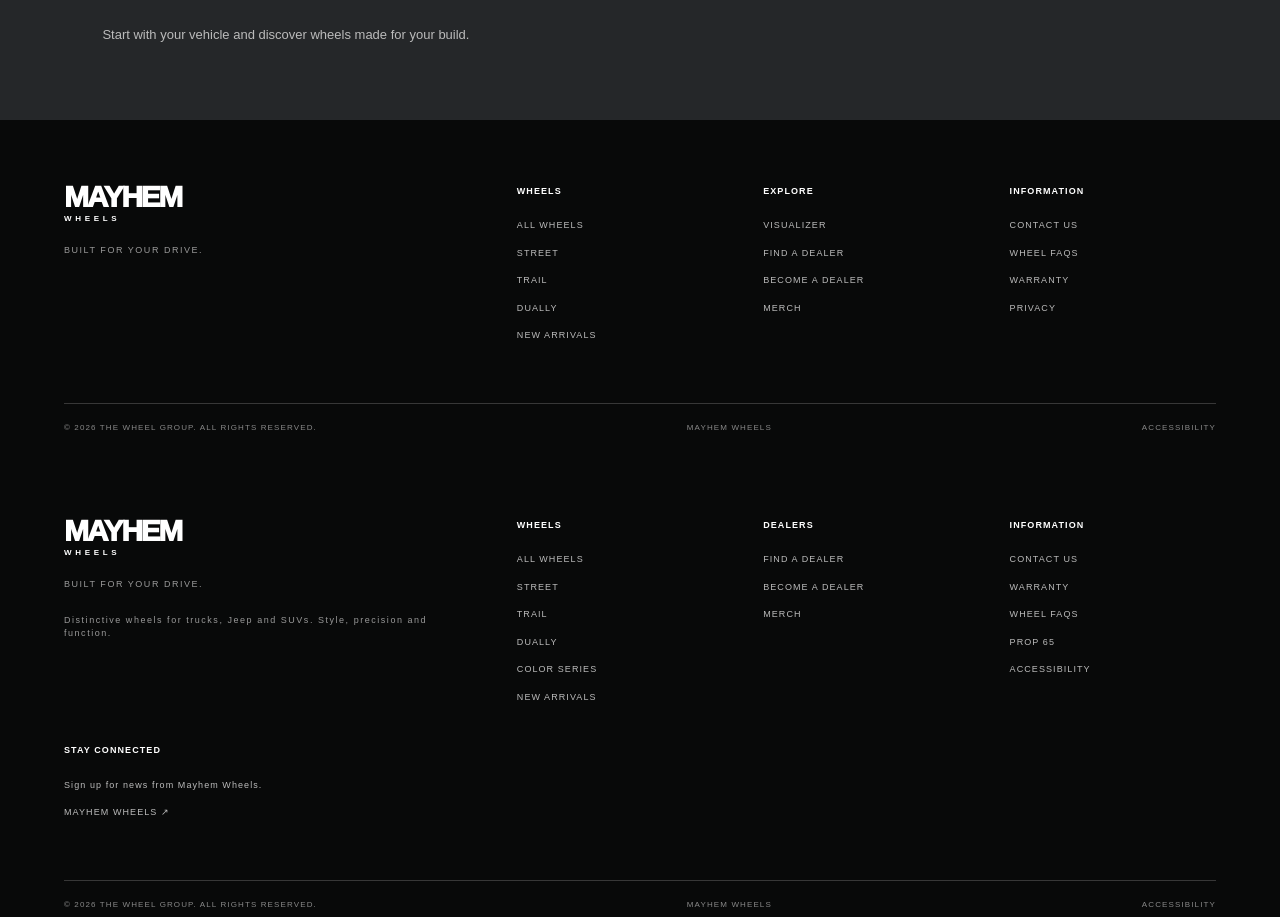
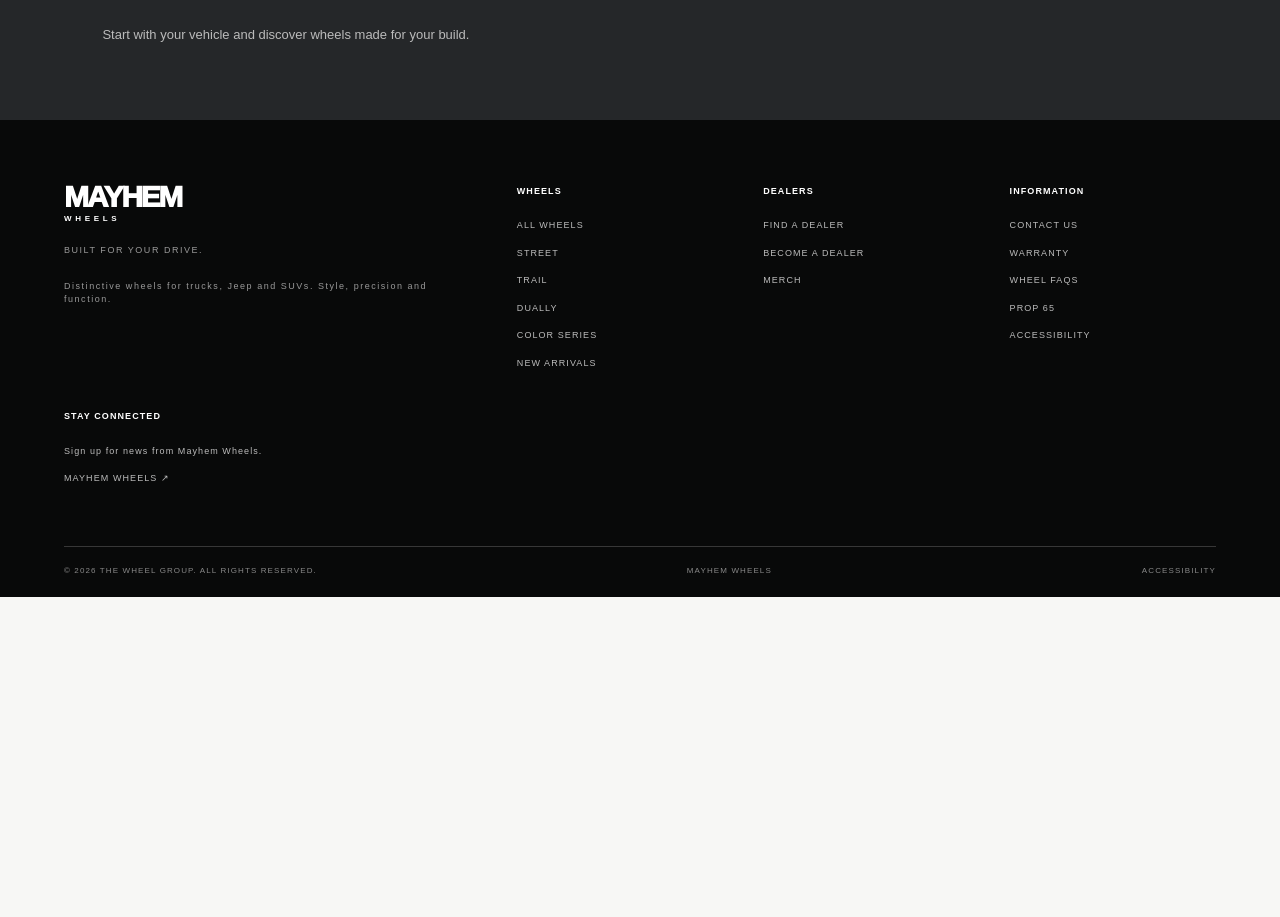
Before and after one commit to JackyCheungCode/Uranus, a Next.js app: page / in a window 1280 px wide. Shown: the part 3374-4291 px from the top of the page. After the commit the page ends 3971 px from the top, so only its background shows below. Built offline with nearby package versions, Linux system fonts and the light colour scheme.

Commit message:
Use global footer instead of homepage-only footer

```diff
--- a/src/app/page.tsx
+++ b/src/app/page.tsx
@@ -61,10 +61,6 @@ export default function HomePage() {
         <a href="/wheels" className="mw-button mw-button-light">SELECT YOUR VEHICLE ↗</a>
       </section>
 
-      <footer className="mw-footer">
-        <div className="mw-footer-main"><div><a href="/" className="mw-wordmark mw-footer-logo">MAYHEM<span>WHEELS</span></a><p>BUILT FOR YOUR DRIVE.</p></div><div className="mw-footer-column"><b>WHEELS</b><a href="/wheels">ALL WHEELS</a><a href="/wheels?category=street">STREET</a><a href="/wheels?category=trail">TRAIL</a><a href="/wheels?category=dually">DUALLY</a><a href="/wheels?sort=new">NEW ARRIVALS</a></div><div className="mw-footer-column"><b>EXPLORE</b><a href="/visualizer">VISUALIZER</a><a href="/dealers">FIND A DEALER</a><a href="/dealers">BECOME A DEALER</a><a href="https://www.shoptwggear.com">MERCH</a></div><div className="mw-footer-column"><b>INFORMATION</b><a href="/contact">CONTACT US</a><a href="/faq">WHEEL FAQS</a><a href="/warranty">WARRANTY</a><a href="/privacy">PRIVACY</a></div></div>
-        <div className="mw-footer-bottom"><span>© 2026 THE WHEEL GROUP. ALL RIGHTS RESERVED.</span><span>MAYHEM WHEELS</span><a href="/accessibility">ACCESSIBILITY</a></div>
-      </footer>
     </main>
   );
 }
```
